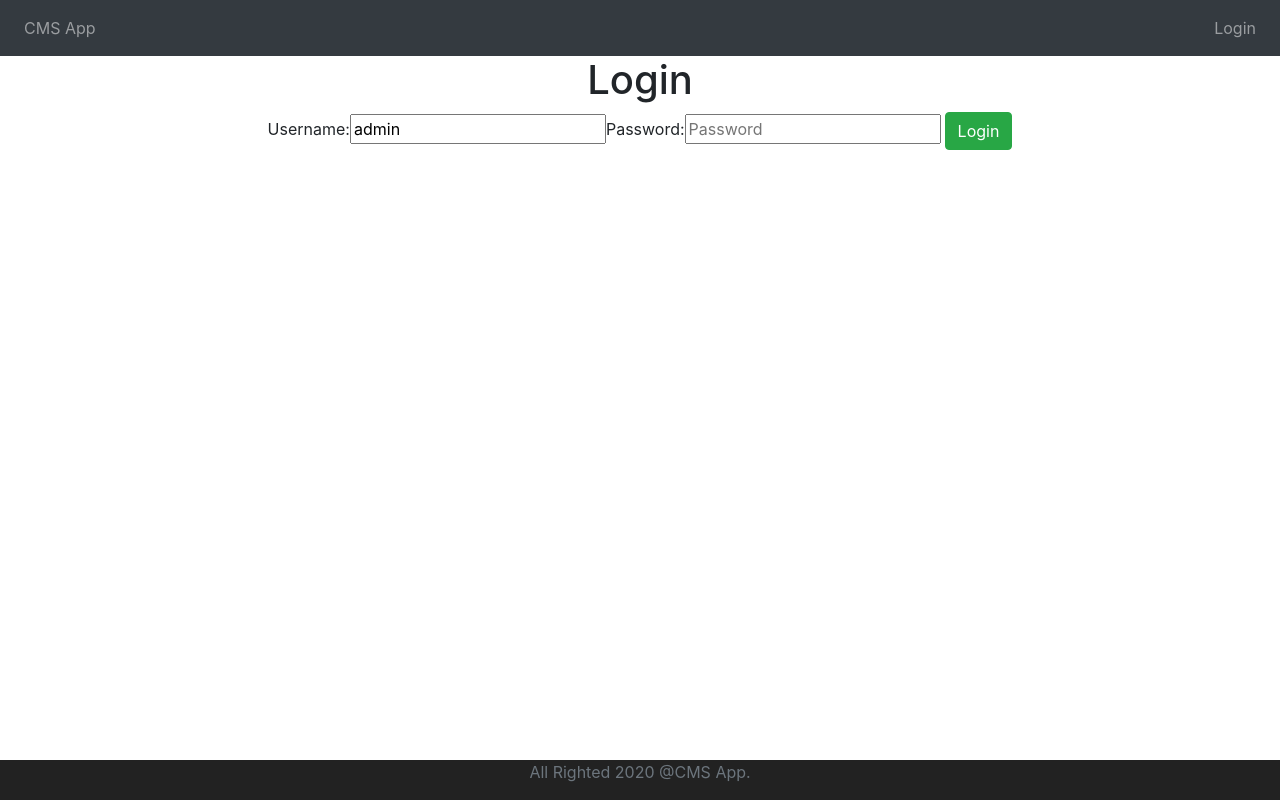
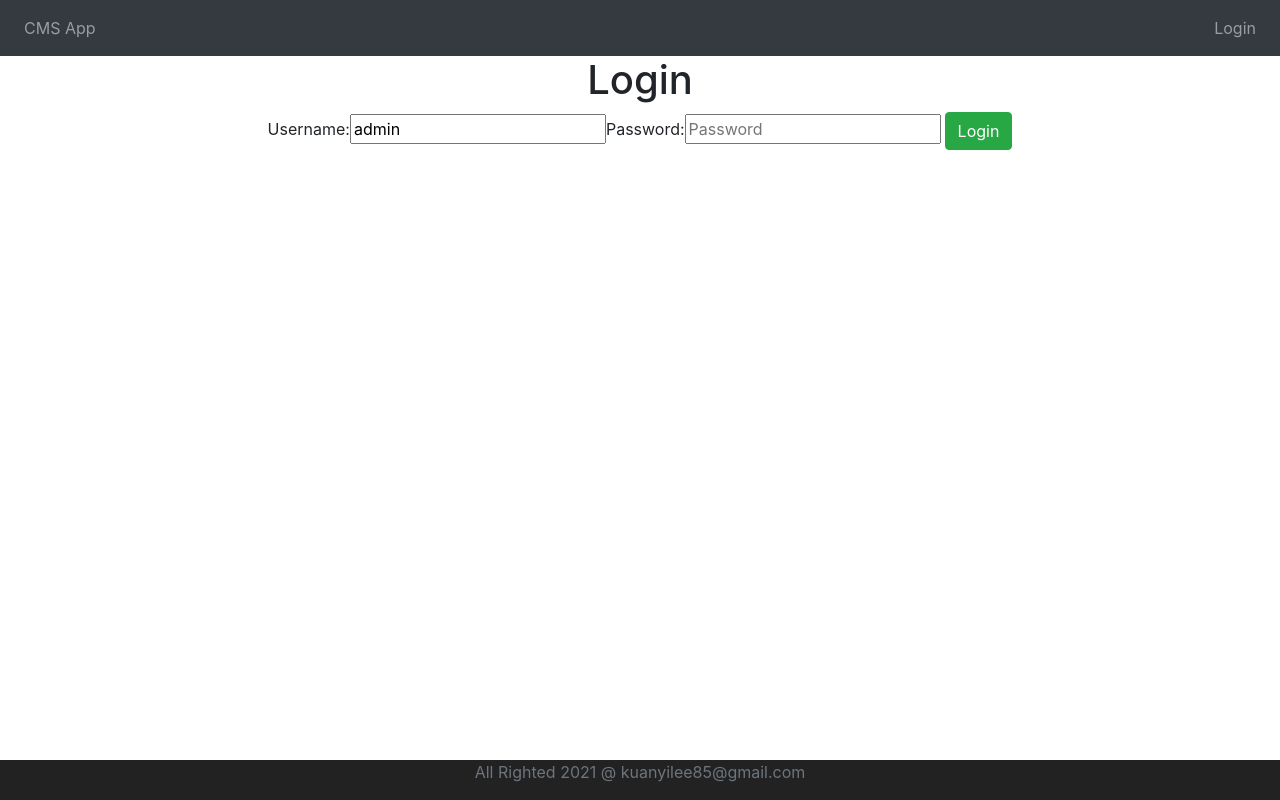
Before and after one commit to kuanyilee85/react-spring-cms-app, a React (Create React App) app: page / in a window 1280 px wide. Built offline with nearby package versions, Linux system fonts and the light colour scheme.

Commit message:
update reserved right

```diff
--- a/src/components/cms/FooterComponent.js
+++ b/src/components/cms/FooterComponent.js
@@ -4,7 +4,9 @@ export class FooterComponent extends Component {
   render() {
     return (
       <footer className="footer">
-        <span className="text-muted">All Righted 2020 @CMS App.</span>
+        <span className="text-muted">
+          All Righted 2021 @ kuanyilee85@gmail.com
+        </span>
       </footer>
     );
   }
```
